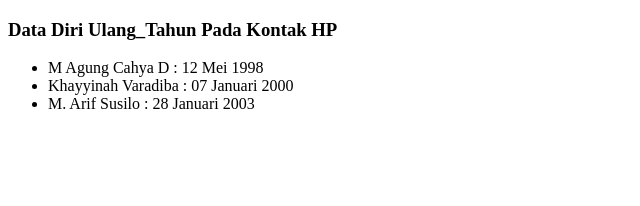
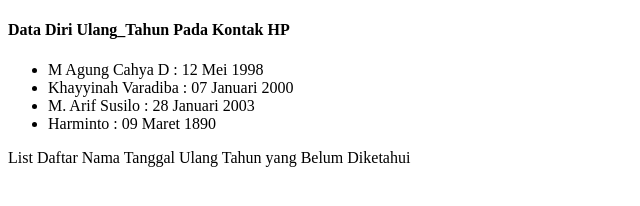
Before and after one commit to agungcahya122/GIT-GITHUB, a plain HTML site: page ulangtahun.html in a window 1280 px wide. Shown: the whole page, without its empty margins (0-640 px from the left). Drawn offline with Linux system fonts and the light colour scheme.

Commit message:
Menambahkan paragraph pada akhir list, menambahkan list nama file ulangtahun.html, merubah type h

```diff
--- a/ulangtahun.html
+++ b/ulangtahun.html
@@ -7,11 +7,13 @@
     <title>Ulang_Tahun</title>
   </head>
   <body>
-    <h3>Data Diri Ulang_Tahun Pada Kontak HP</h3>
+    <h4>Data Diri Ulang_Tahun Pada Kontak HP</h4>
     <ul>
       <li>M Agung Cahya D : 12 Mei 1998</li>
       <li>Khayyinah Varadiba : 07 Januari 2000</li>
       <li>M. Arif Susilo : 28 Januari 2003</li>
+      <li>Harminto : 09 Maret 1890</li>
     </ul>
+    <p>List Daftar Nama Tanggal Ulang Tahun yang Belum Diketahui</p>
   </body>
 </html>
```
Also changed, not shown: index.html (+2 -1 lines).
